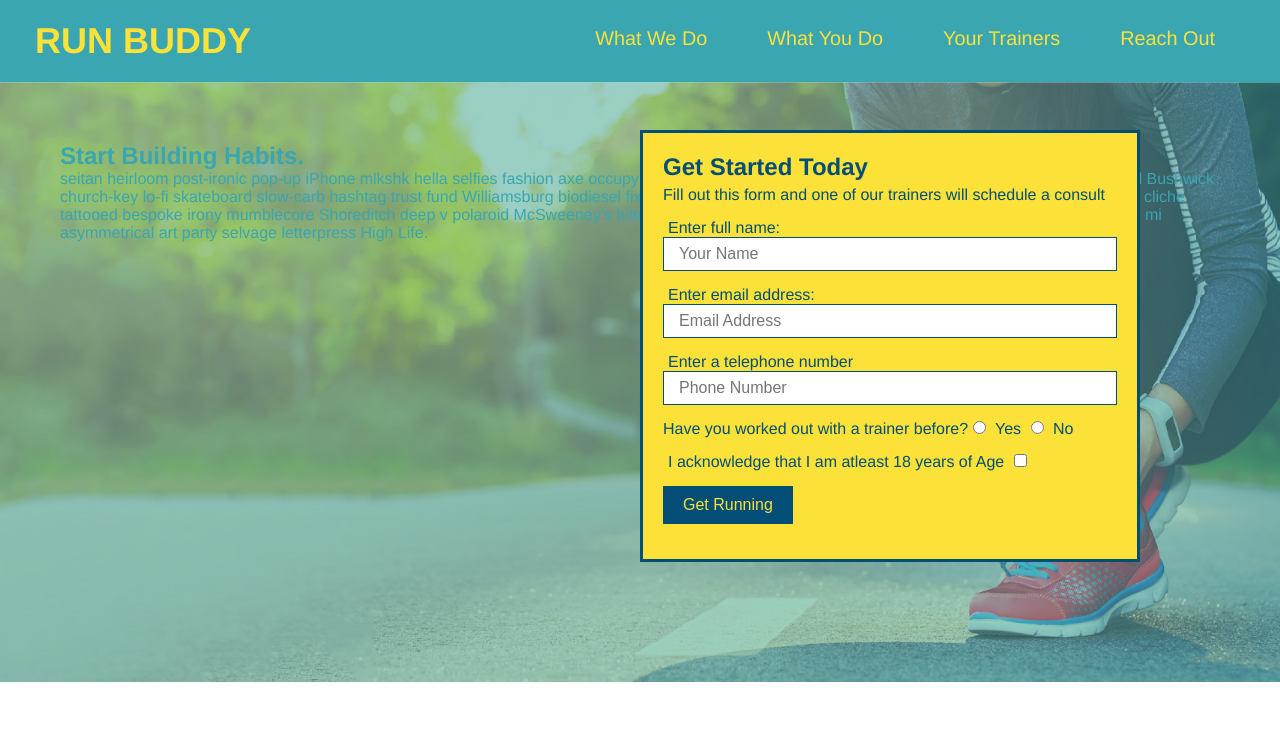
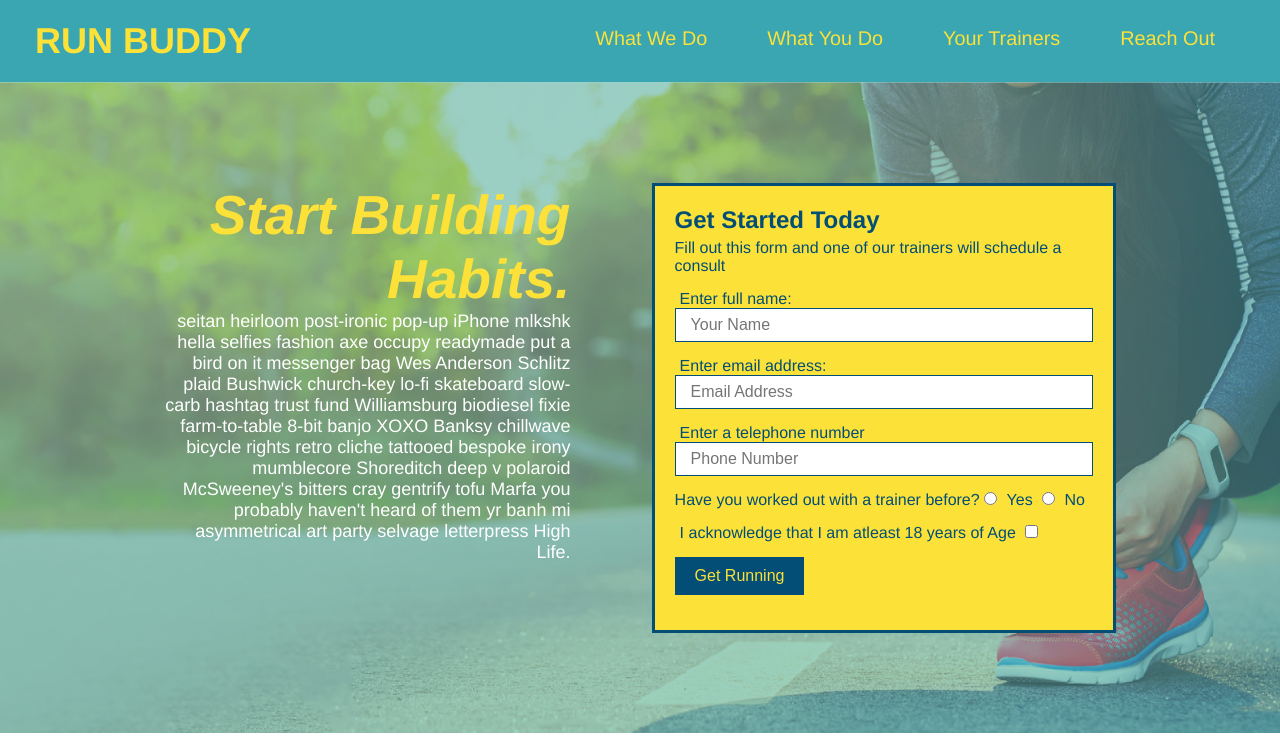
Before and after one commit to aidanangelowashere/run-buddy, a plain HTML site: page index.html in a window 1280 px wide. Shown: the top 739 px of the page. Drawn offline with Linux system fonts and the light colour scheme.

Commit message:
add flexbox to the hero

```diff
--- a/assets/css/style.css
+++ b/assets/css/style.css
@@ -53,18 +53,19 @@ body {
     font-family: Helvetica, Arial, sans-serif;
   }
 footer {
+  display: flex;
+  justify-content: space-between;
+  flex-wrap: wrap;
   background: #fce138;
   width: 100%;
   padding: 40px 35px;
 }
 footer h2 {
-  display: inline;
   color: #024e76;
   font-size: 30px;
   margin: 0;
 }
 footer div {
-  float: right;
   line-height: 1.5;
   text-align: right;
 }
@@ -76,21 +77,33 @@ section {
 }
 .hero {
   background-image: url("../images/hero.jpg");
-  height: 600px;
   background-size: cover;
   background-position: center;
-  position: relative;
-}
-
+  display: flex;
+  justify-content: center;
+  flex-wrap: wrap;
+ }
+ .hero-cta{
+  width: 35%;
+  text-align: right;
+  margin: 3.5%;
+  color: #fff;
+  font-size: 18px;
+  line-height: 1.3:
+  ;
+ }
+  .hero-cta h2 {
+   color: #fce138;
+   font-style: italic;
+   font-size: 55px;
+ }
 .hero-form {
   background-color: #fce138;
   padding: 20px;
-  width: 500px;
+  width: 40%;
+  margin: 3.5%;
   color: #024e76;
   border: solid 3px #024e76;
-  position: absolute;
-  bottom: 120px;
-  right: 140px;
 }
 .hero-form h3 {
   font-size: 24px;
```
